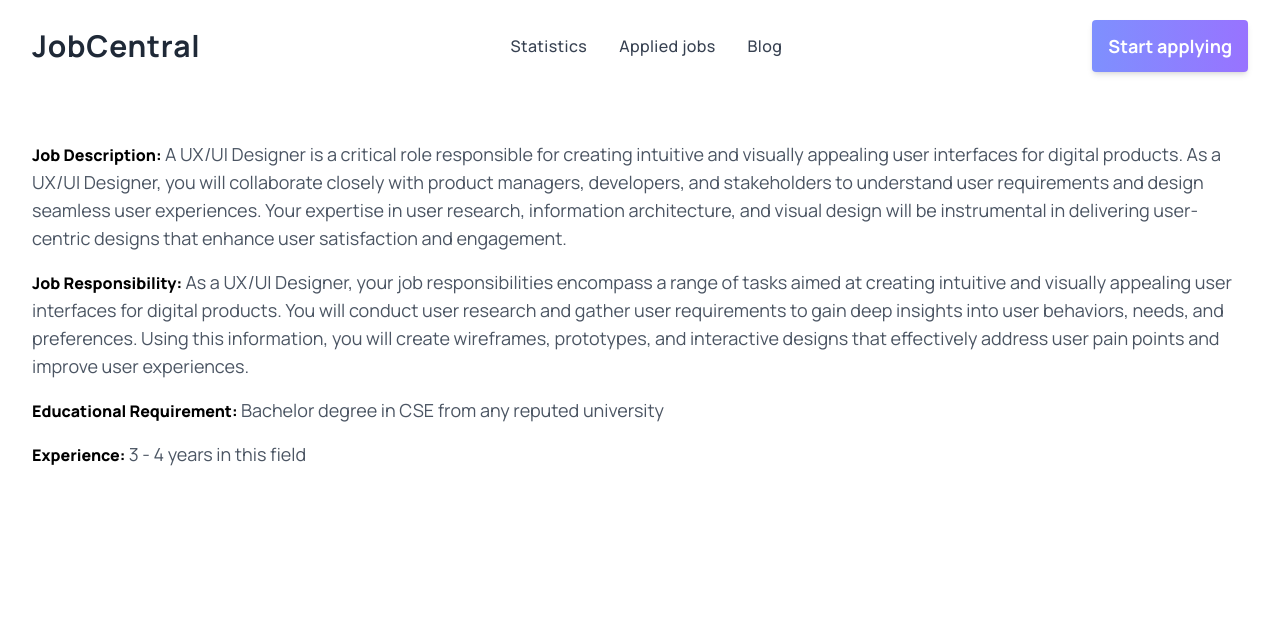
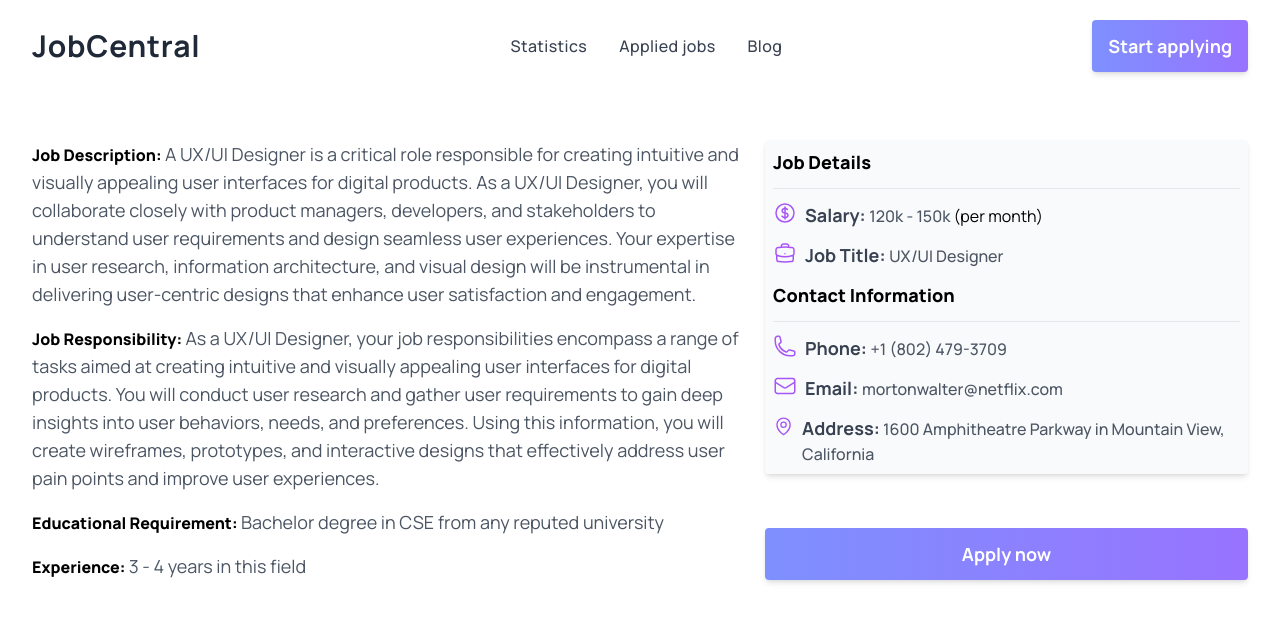
Before and after one commit to dhee-chowdhury/job-central-react, a React (Vite) app: page /648230d304a42f6fc6cb72b4 in a window 1280 px wide. Shown: the top 622 px of the page. Built offline with nearby package versions, Linux system fonts and the light colour scheme.

Commit message:
finished viewdetails

```diff
--- a/src/components/Home.jsx
+++ b/src/components/Home.jsx
@@ -14,11 +14,9 @@ const Home = () => {
             to the Job of <br />
             <span className="title-text">Your Dreams</span>
           </h1>
-          <p className="text-lg text-gray-700 mb-2">
+          <p className="text-lg text-gray-700 mb-2 md:w-3/4">
             Discover a vast array of career possibilities, spanning numerous
-            <br />
             industries and roles, accompanied by insights. Unleash the potential
-            <br />
             of your future and embark on a journey to secure your dream job.
           </p>
 
--- a/src/components/ViewDetails.jsx
+++ b/src/components/ViewDetails.jsx
@@ -1,6 +1,12 @@
 import React from "react";
-import { useLoaderData } from "react-router-dom";
-
+import { Link, useLoaderData } from "react-router-dom";
+import {
+  MapPinIcon,
+  CurrencyDollarIcon,
+  BriefcaseIcon,
+  PhoneIcon,
+  EnvelopeIcon,
+} from "@heroicons/react/24/outline";
 const ViewDetails = () => {
   const job = useLoaderData();
   const {
@@ -16,8 +22,8 @@ const ViewDetails = () => {
   } = job;
   console.log(job);
   return (
-    <div className="my-container">
-      <div className="flex flex-col gap-4">
+    <div className="my-container lg:flex gap-4">
+      <div className="flex flex-col gap-4 lg:w-2/3 mb-4 lg:mb-0">
         <p>
           <span className="font-extrabold">Job Description: </span>
           <span className="text-gray-600 text-lg">{job_description}</span>
@@ -37,7 +43,77 @@ const ViewDetails = () => {
           </span>
         </p>
       </div>
-      <div></div>
+      <div className="flex flex-col justify-between">
+        <div className="flex flex-col gap-3 bg-gray-50 shadow-md rounded p-2">
+          <h3 className="font-extrabold text-base lg:text-lg">Job Details</h3>
+          <hr />
+          <div className="flex gap-2">
+            <CurrencyDollarIcon className="h-6 w-6 text-purple-500"></CurrencyDollarIcon>
+            <p>
+              <span className="text-gray-700 font-bold text-base lg:text-lg">
+                Salary:{" "}
+              </span>
+              <span className="font-medium text-gray-600 text-base">
+                {salary}
+              </span>{" "}
+              (per month)
+            </p>
+          </div>
+          <div className="flex gap-2">
+            <BriefcaseIcon className="h-6 w-6 text-purple-500"></BriefcaseIcon>
+            <p>
+              <span className="text-gray-700 font-bold text-base lg:text-lg">
+                Job Title:{" "}
+              </span>
+              <span className="font-medium text-gray-600 text-base">
+                {job_title}
+              </span>
+            </p>
+          </div>
+
+          <h3 className="font-extrabold text-base lg:text-lg">
+            Contact Information
+          </h3>
+          <hr />
+          <div className="flex gap-2">
+            <PhoneIcon className="h-6 w-6 text-purple-500"></PhoneIcon>
+            <p>
+              <span className="text-gray-700 font-bold text-base lg:text-lg">
+                Phone:{" "}
+              </span>
+              <span className="font-medium text-gray-600 text-base">
+                {phone}
+              </span>
+            </p>
+          </div>
+          <div className="flex gap-2">
+            <EnvelopeIcon className="h-6 w-6 text-purple-500"></EnvelopeIcon>
+            <p>
+              <span className="text-gray-700 font-bold text-base lg:text-lg">
+                Email:{" "}
+              </span>
+              <span className="font-medium text-gray-600 text-base">
+                {email}
+              </span>
+            </p>
+          </div>
+          <div className="flex gap-2">
+            <MapPinIcon className="h-6 w-6 text-purple-500"></MapPinIcon>
+            <p>
+              <span className="text-gray-700 font-bold text-base lg:text-lg">
+                Address:
+              </span>
+              <span className="font-medium text-gray-600 text-base">
+                {address}
+              </span>
+            </p>
+          </div>
+        </div>
+
+        <Link>
+          <button className="btn-primary w-full">Apply now</button>
+        </Link>
+      </div>
     </div>
   );
 };
```
